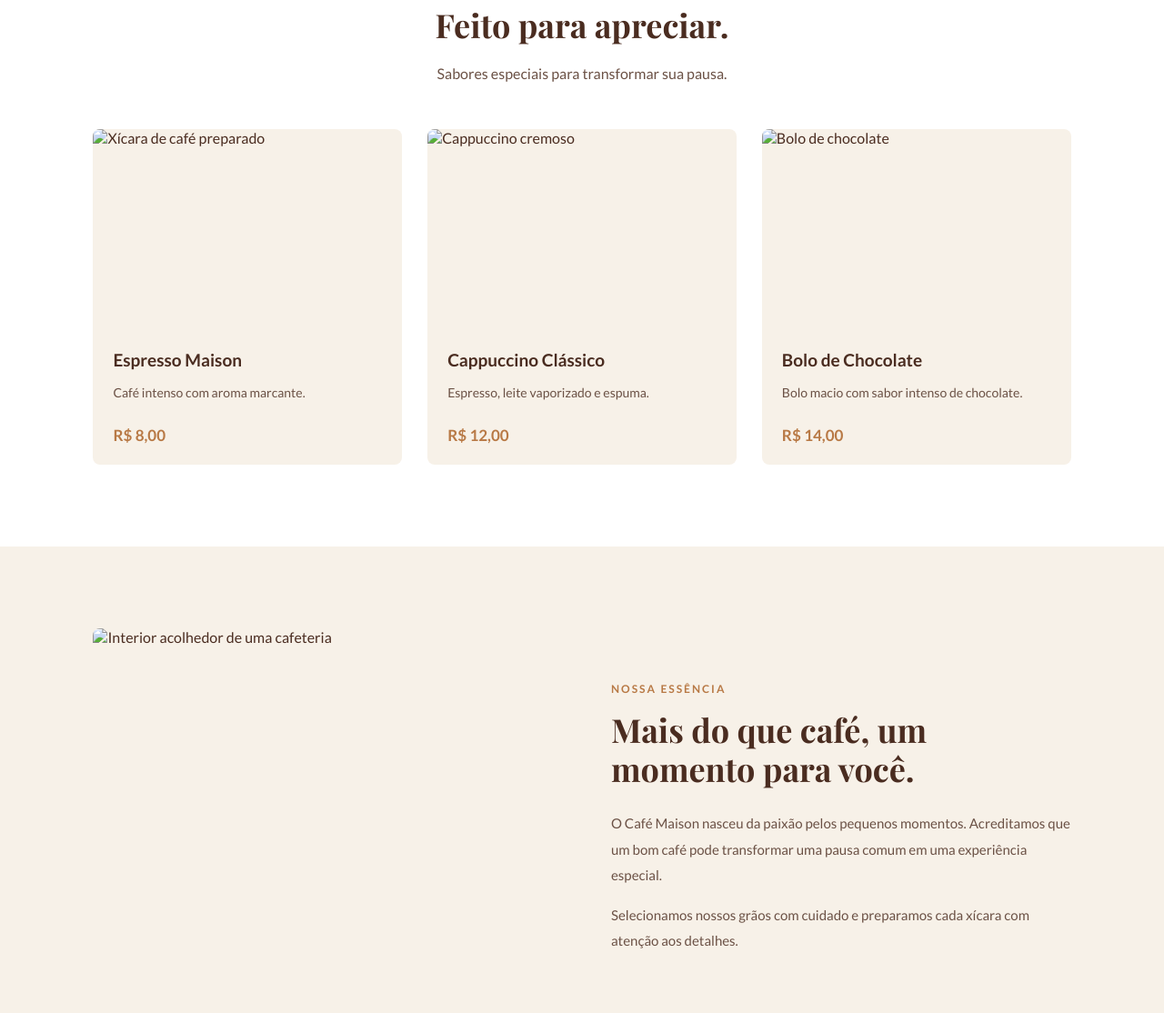
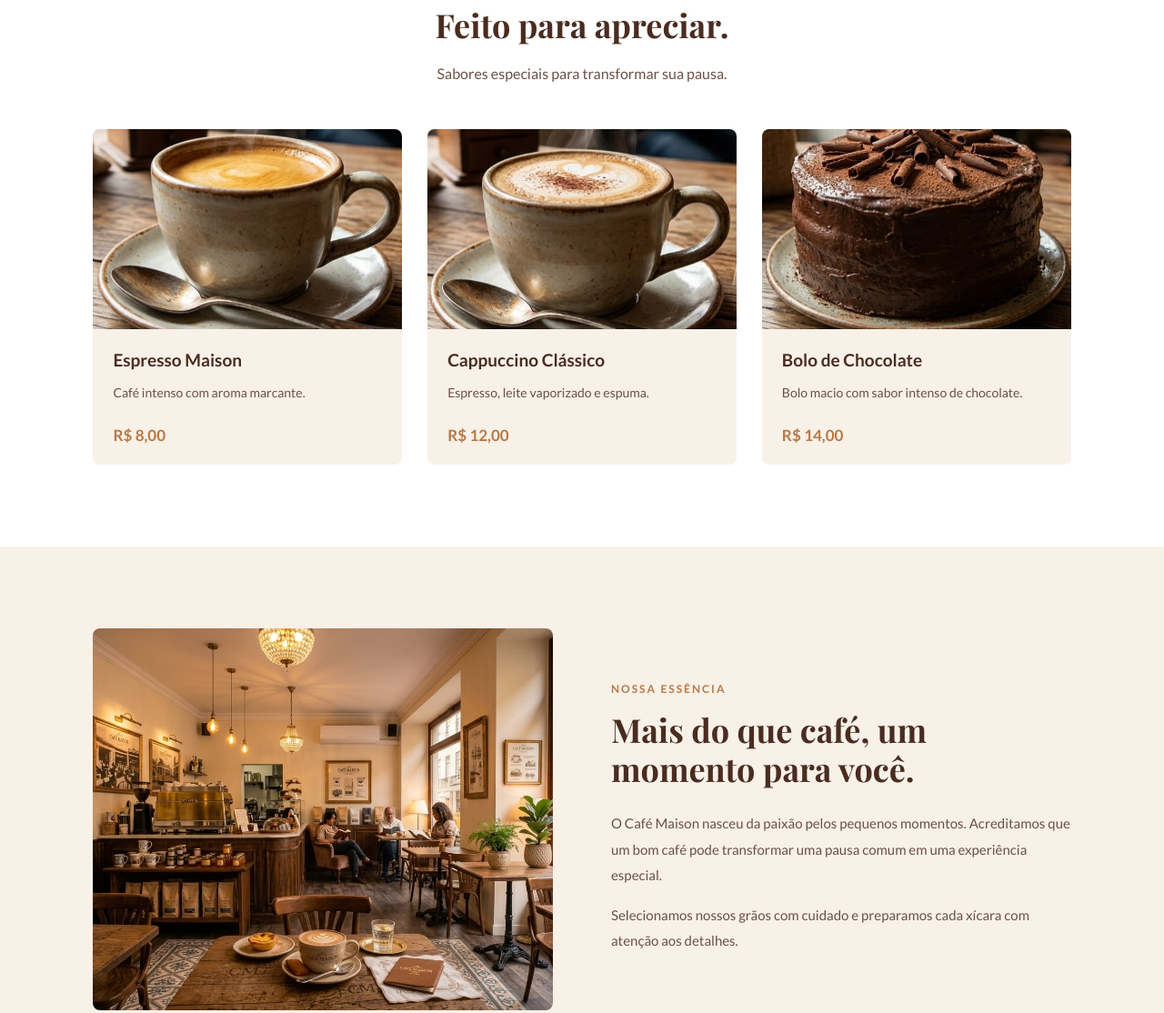
Before and after one commit to AdilsonRohmann-PT-BR/cafe-maison, a plain HTML site: page index.html in a window 1280 px wide. Shown: the part 810-1924 px from the top of the page at 91% size. Drawn offline with nearby package versions, Linux system fonts and the light colour scheme.

Commit message:
index.html

```diff
--- a/index.html
+++ b/index.html
@@ -42,7 +42,7 @@
 
         <div class="hero-imagem">
           <img
-            src="imagens/café-aconchegante.jpg"
+            src="café-aconchegante.jpg"
             alt="Café servido em uma cafeteria aconchegante"
           />
         </div>
@@ -61,7 +61,7 @@
 
         <article class="produto">
             <img
-                src="imagens/espresso.jpg"
+                src="espresso.jpg"
                 alt="Xícara de café preparado"
             >
 
@@ -74,7 +74,7 @@
 
         <article class="produto">
             <img
-                src="imagens/cappuccino.jpg"
+                src="cappuccino.jpg"
                 alt="Cappuccino cremoso"
             >
 
@@ -87,7 +87,7 @@
 
         <article class="produto">
             <img
-                src="imagens/bolo-chocolate.jpg"
+                src="bolo-chocolate.jpg"
                 alt="Bolo de chocolate"
             >
 
@@ -107,7 +107,7 @@
 
     <div class="sobre-imagem">
         <img
-            src="imagens/interior-aconchegante.jpg"
+            src="interior-aconchegante.jpg"
             alt="Interior acolhedor de uma cafeteria"
         >
     </div>
```
